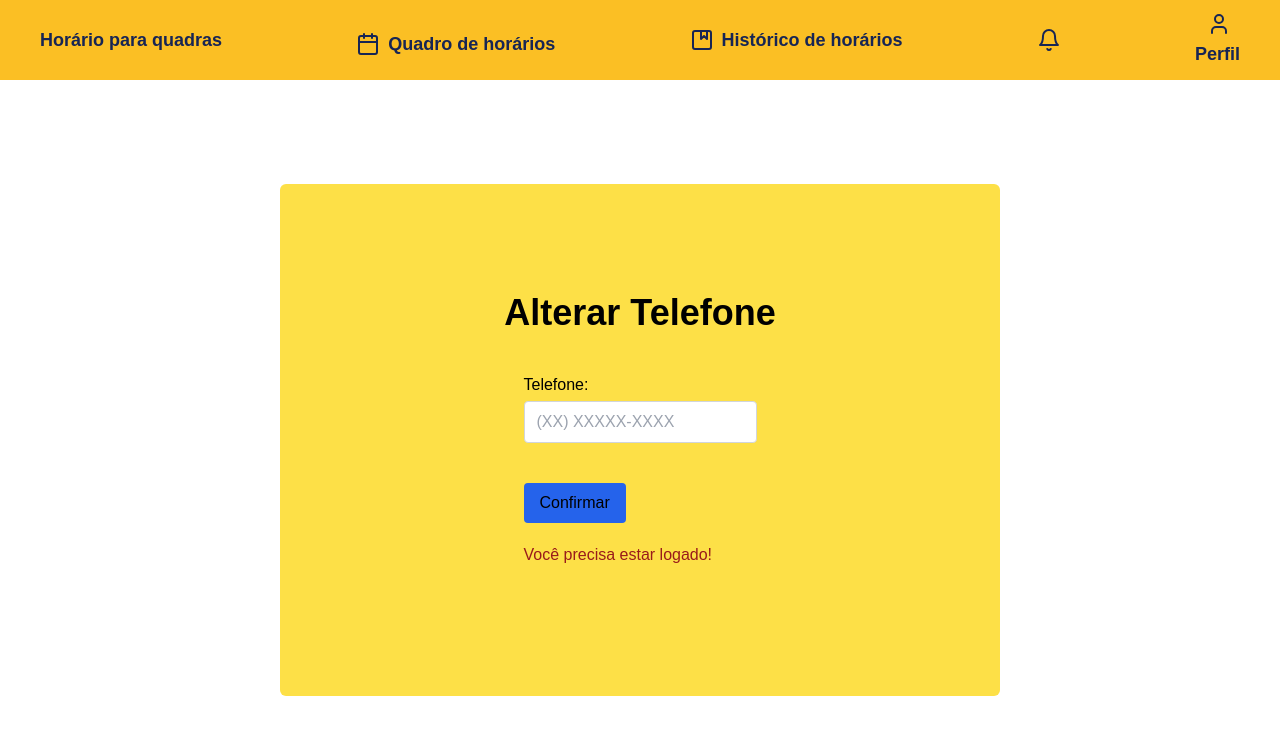
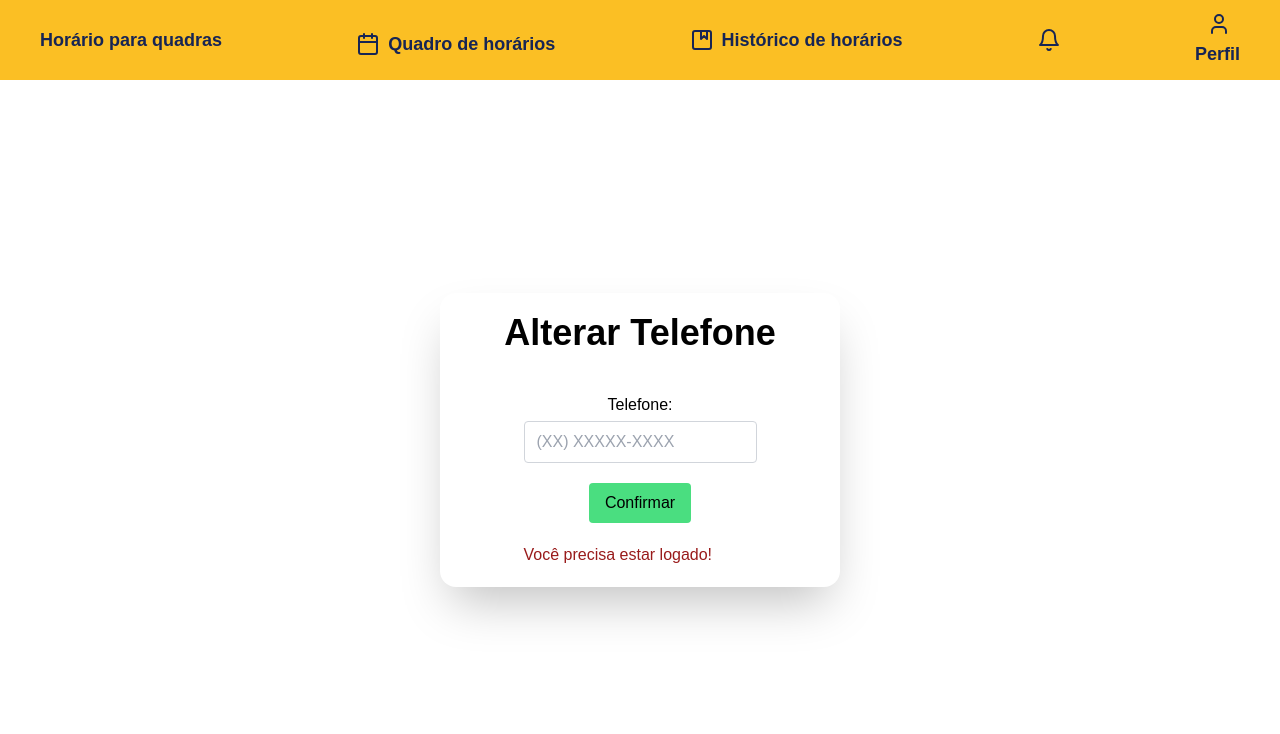
Before and after one commit to Italocr11/Projeto-Engenharia-de-Software-Front, a Next.js app in the folder frontproj/: page /alterarTelefone in a window 1280 px wide. Shown: the top 734 px of the page. Built offline with nearby package versions, Linux system fonts and the light colour scheme.

Commit message:
Alterações de design em alterar telefone e nome

```diff
--- a/frontproj/src/app/alterarNome/page.jsx
+++ b/frontproj/src/app/alterarNome/page.jsx
@@ -54,6 +54,7 @@ function AlterarNome() {
       <FundoFormulariosInt>
         <Titulo>Alterar Nome</Titulo>
         <div className="flex flex-col">
+          <form onSubmit={confirmar}>
             <p className=" pt-10">Nome:</p>
             <input
               type="text"
@@ -63,16 +64,17 @@ function AlterarNome() {
               value={nome}
               onChange={(e) => setNome(e.target.value)}
             ></input>
-          <form onSubmit={confirmar}>
+            <div className="flex flex-col items-center mb-5">
               <button
                 type="submit"
-              className="bg-blue-600 py-2 px-4 rounded hover:text-gray-800 mt-10"
+                className="bg-green-400 py-2 px-4 rounded hover:text-gray-800 my-5"
                 disabled={nome === ""}
               >
                 Confirmar
               </button>
+            </div>
           </form>
-          {msg && <div className="text-red-800 mt-5 pb-10">{msg}</div>}
+          {msg && <div className="text-red-800 mb-5">{msg}</div>}
         </div>
       </FundoFormulariosInt>
     </Interface>
--- a/frontproj/src/app/alterarTelefone/page.jsx
+++ b/frontproj/src/app/alterarTelefone/page.jsx
@@ -78,31 +78,37 @@ function AlterarTelefone() {
       <FundoFormulariosInt>
         <Titulo>Alterar Telefone</Titulo>
         <div className="flex flex-col">
-          <p className=" pt-5">Telefone:</p>
+          <form onSubmit={confirmar}>
+            <div className="text-center">
+              <p className=" mt-5 ">Telefone:</p>
+            </div>
+            <div className="text-center">
               <input
                 type="tel"
                 placeholder="(XX) XXXXX-XXXX"
                 maxLength="15"
-            className={`border rounded px-3 py-2 w-full mt-1 ${
+                className={`border rounded px-3 py-2 mt-1 ${
                   erroTel ? "border-red-500" : "border-gray-300"
                 }`}
                 value={tel}
                 onChange={handleChangeTelefone}
                 pattern="\(\d{2}\)\s\d{4,5}-\d{4}"
               ></input>
+            </div>
             {erroTel && (
               <div className="text-red-500 text-sm mt-2">{erroTel}</div>
             )}
-          <form onSubmit={confirmar}>
+            <div className="flex flex-col items-center">
               <button
                 type="submit"
-              className="bg-blue-600 py-2 px-4 rounded hover:text-gray-800 mt-10"
+                className="bg-green-400 py-2 px-4 rounded hover:text-gray-800 my-5"
                 disabled={tel === "" || erroTel !== ""}
               >
                 Confirmar
               </button>
+            </div>
+            {msg && <div className="text-red-800 mb-5">{msg}</div>}
           </form>
-          {msg && <div className="text-red-800 mt-5 pb-10">{msg}</div>}
         </div>
       </FundoFormulariosInt>
     </Interface>
--- a/frontproj/src/app/quadro/page.jsx
+++ b/frontproj/src/app/quadro/page.jsx
@@ -118,7 +118,7 @@ function Quadro() {
         </div>
         <div className="flex flex-col items-center border-2 border-black shadow-xl w-2/6 rounded-md overflow-hidden">
           <h1 className="text-center font-bold text-2xl mb-6 mt-8 ">
-            Selecionar horários
+            Selecionar horário
           </h1>
           <div className="grid grid-rows-8 items-center justify-center grid-cols-3 gap-8 h-full mr-5 ml-5 mt-5">
             {[
--- a/frontproj/src/components/FundoFormulariosInt.jsx
+++ b/frontproj/src/components/FundoFormulariosInt.jsx
@@ -1,7 +1,7 @@
 function FundoFormulariosInt({ children }) {
   return (
     <div className="h-full w-full flex items-center justify-center">
-      <div className="flex flex-col items-center h-4/5 w-3/5 justify-center bg-yellow-300 rounded-md">
+      <div className="flex flex-col items-center md:w-1/2 lg:w-1/3 justify-center bg-white rounded-2xl shadow-2xl">
         {children}
       </div>
     </div>
```
Lines whose indentation alone changed are shown as unchanged.
